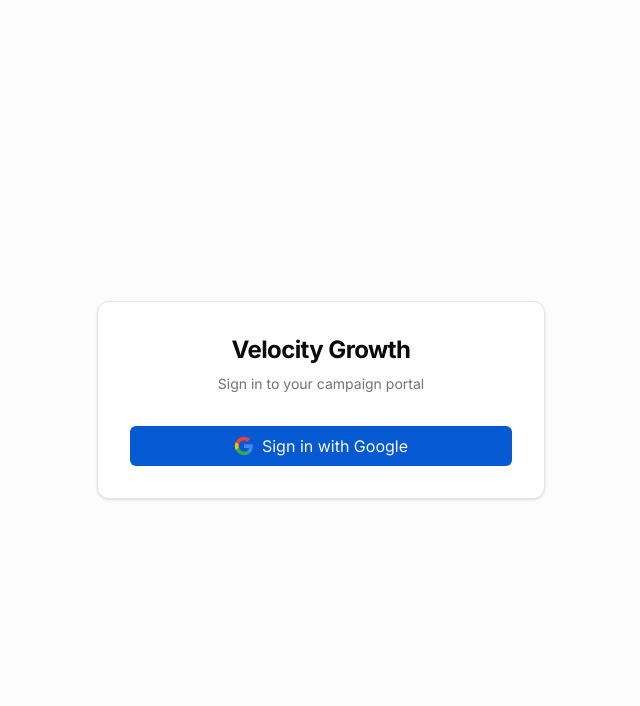
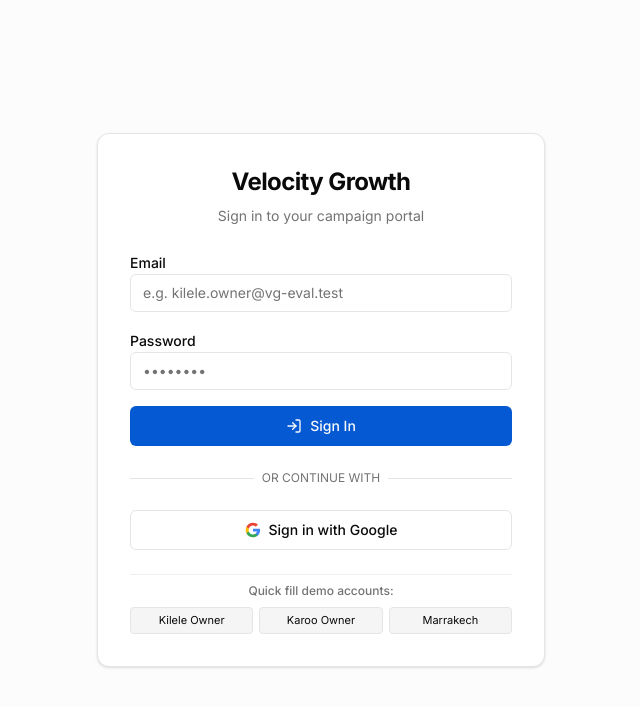
Before and after one commit to tahabandaw/campaign-portal, a Next.js app: page /login in a window 1280 px wide. Shown: the top 706 px of the page, without its empty margins (319-959 px from the left). Built offline with nearby package versions, Linux system fonts and the light colour scheme; no server answers.

Commit message:
feat: add email/password login form and evaluator quick-fill buttons to login page

```diff
--- a/src/app/login/page.tsx
+++ b/src/app/login/page.tsx
@@ -1,18 +1,60 @@
 "use client";
 
 import { createClient } from "@/lib/supabase/client";
-import { useSearchParams } from "next/navigation";
+import { useRouter, useSearchParams } from "next/navigation";
 import { useState, Suspense } from "react";
-import { Loader2 } from "lucide-react";
+import { Loader2, LogIn } from "lucide-react";
 
 function LoginForm() {
+  const router = useRouter();
   const searchParams = useSearchParams();
-  const error = searchParams.get("error");
+  const urlError = searchParams.get("error");
+
+  const [email, setEmail] = useState("");
+  const [password, setPassword] = useState("");
+  const [error, setError] = useState(
+    urlError === "unauthorized" ? "You do not have access to this portal." : ""
+  );
   const [loading, setLoading] = useState(false);
+  const [googleLoading, setGoogleLoading] = useState(false);
+
   const supabase = createClient();
 
+  const handleEmailSignIn = async (e: React.FormEvent) => {
+    e.preventDefault();
+    if (!email || !password) {
+      setError("Please enter both email and password.");
+      return;
+    }
+
+    setLoading(true);
+    setError("");
+
+    try {
+      const { data, error: signInError } = await supabase.auth.signInWithPassword({
+        email: email.trim(),
+        password,
+      });
+
+      if (signInError) {
+        setError(signInError.message || "Invalid login credentials.");
+        setLoading(false);
+        return;
+      }
+
+      if (data.session) {
+        router.push("/dashboard");
+        router.refresh();
+      }
+    } catch (err: any) {
+      setError(err?.message || "An unexpected error occurred.");
+      setLoading(false);
+    }
+  };
+
   const handleGoogleSignIn = async () => {
-    setLoading(true);
+    setGoogleLoading(true);
+    setError("");
     await supabase.auth.signInWithOAuth({
       provider: "google",
       options: {
@@ -21,29 +63,92 @@ function LoginForm() {
     });
   };
 
+  const fillCredentials = (userEmail: string, userPass: string) => {
+    setEmail(userEmail);
+    setPassword(userPass);
+    setError("");
+  };
+
   return (
     <div className="min-h-screen flex items-center justify-center bg-muted/30 p-4">
-      <div className="w-full max-w-md bg-card border shadow-sm rounded-xl p-8">
-        <div className="flex flex-col items-center space-y-2 mb-8">
+      <div className="w-full max-w-md bg-card border shadow-sm rounded-xl p-8 space-y-6">
+        <div className="flex flex-col items-center space-y-2 text-center">
           <h1 className="text-2xl font-bold tracking-tight">Velocity Growth</h1>
           <p className="text-sm text-muted-foreground">Sign in to your campaign portal</p>
         </div>
 
-        {error === "unauthorized" && (
-          <div className="mb-4 p-3 text-sm text-destructive-foreground bg-destructive/10 border border-destructive/20 rounded-md">
-            You do not have access to this portal.
+        {error && (
+          <div className="p-3 text-sm text-destructive-foreground bg-destructive/10 border border-destructive/20 rounded-md">
+            {error}
           </div>
         )}
 
+        <form onSubmit={handleEmailSignIn} className="space-y-4">
+          <div className="space-y-1.5">
+            <label className="text-sm font-medium leading-none" htmlFor="email">
+              Email
+            </label>
+            <input
+              id="email"
+              type="email"
+              placeholder="e.g. kilele.owner@vg-eval.test"
+              value={email}
+              onChange={(e) => setEmail(e.target.value)}
+              disabled={loading || googleLoading}
+              required
+              className="w-full rounded-md border border-input bg-background px-3 py-2 text-sm ring-offset-background placeholder:text-muted-foreground focus-visible:outline-none focus-visible:ring-2 focus-visible:ring-ring focus-visible:ring-offset-2 disabled:cursor-not-allowed disabled:opacity-50"
+            />
+          </div>
+
+          <div className="space-y-1.5">
+            <label className="text-sm font-medium leading-none" htmlFor="password">
+              Password
+            </label>
+            <input
+              id="password"
+              type="password"
+              placeholder="••••••••"
+              value={password}
+              onChange={(e) => setPassword(e.target.value)}
+              disabled={loading || googleLoading}
+              required
+              className="w-full rounded-md border border-input bg-background px-3 py-2 text-sm ring-offset-background placeholder:text-muted-foreground focus-visible:outline-none focus-visible:ring-2 focus-visible:ring-ring focus-visible:ring-offset-2 disabled:cursor-not-allowed disabled:opacity-50"
+            />
+          </div>
+
+          <button
+            type="submit"
+            disabled={loading || googleLoading}
+            className="w-full flex items-center justify-center space-x-2 bg-primary text-primary-foreground hover:bg-primary/90 h-10 px-4 py-2 rounded-md font-medium text-sm transition-colors disabled:opacity-50 cursor-pointer"
+          >
+            {loading ? (
+              <Loader2 className="w-4 h-4 animate-spin" />
+            ) : (
+              <LogIn className="w-4 h-4" />
+            )}
+            <span>{loading ? "Signing in..." : "Sign In"}</span>
+          </button>
+        </form>
+
+        <div className="relative">
+          <div className="absolute inset-0 flex items-center">
+            <span className="w-full border-t border-border" />
+          </div>
+          <div className="relative flex justify-center text-xs uppercase">
+            <span className="bg-card px-2 text-muted-foreground">Or continue with</span>
+          </div>
+        </div>
+
         <button
+          type="button"
           onClick={handleGoogleSignIn}
-          disabled={loading}
-          className="w-full flex items-center justify-center space-x-2 bg-primary text-primary-foreground hover:bg-primary/90 h-10 px-4 py-2 rounded-md transition-colors disabled:opacity-50"
+          disabled={loading || googleLoading}
+          className="w-full flex items-center justify-center space-x-2 border border-input bg-background hover:bg-accent hover:text-accent-foreground h-10 px-4 py-2 rounded-md text-sm font-medium transition-colors disabled:opacity-50 cursor-pointer"
         >
-          {loading ? (
+          {googleLoading ? (
             <Loader2 className="w-4 h-4 animate-spin" />
           ) : (
-            <svg className="w-5 h-5" viewBox="0 0 24 24">
+            <svg className="w-4 h-4" viewBox="0 0 24 24">
               <path
                 d="M22.56 12.25c0-.78-.07-1.53-.2-2.25H12v4.26h5.92c-.26 1.37-1.04 2.53-2.21 3.31v2.77h3.57c2.08-1.92 3.28-4.74 3.28-8.09z"
                 fill="#4285F4"
@@ -64,6 +169,39 @@ function LoginForm() {
           )}
           <span>Sign in with Google</span>
         </button>
+
+        {/* Quick Credentials Helper for Evaluators */}
+        <div className="pt-2 border-t border-border/60">
+          <p className="text-xs text-muted-foreground font-medium mb-2 text-center">
+            Quick fill demo accounts:
+          </p>
+          <div className="grid grid-cols-3 gap-1.5 text-[11px]">
+            <button
+              type="button"
+              onClick={() => fillCredentials("kilele.owner@vg-eval.test", "KileleOwner123!")}
+              className="px-2 py-1 bg-muted hover:bg-muted/80 rounded border text-center transition-colors truncate"
+              title="Kilele Owner"
+            >
+              Kilele Owner
+            </button>
+            <button
+              type="button"
+              onClick={() => fillCredentials("karoo.owner@vg-eval.test", "KarooOwner123!")}
+              className="px-2 py-1 bg-muted hover:bg-muted/80 rounded border text-center transition-colors truncate"
+              title="Karoo Owner"
+            >
+              Karoo Owner
+            </button>
+            <button
+              type="button"
+              onClick={() => fillCredentials("marrakech.owner@vg-eval.test", "MarrakechOwner123!")}
+              className="px-2 py-1 bg-muted hover:bg-muted/80 rounded border text-center transition-colors truncate"
+              title="Marrakech Owner"
+            >
+              Marrakech
+            </button>
+          </div>
+        </div>
       </div>
     </div>
   );
@@ -71,7 +209,13 @@ function LoginForm() {
 
 export default function LoginPage() {
   return (
-    <Suspense fallback={<div className="min-h-screen flex items-center justify-center"><Loader2 className="w-8 h-8 animate-spin text-primary" /></div>}>
+    <Suspense
+      fallback={
+        <div className="min-h-screen flex items-center justify-center">
+          <Loader2 className="w-8 h-8 animate-spin text-primary" />
+        </div>
+      }
+    >
       <LoginForm />
     </Suspense>
   );
```
